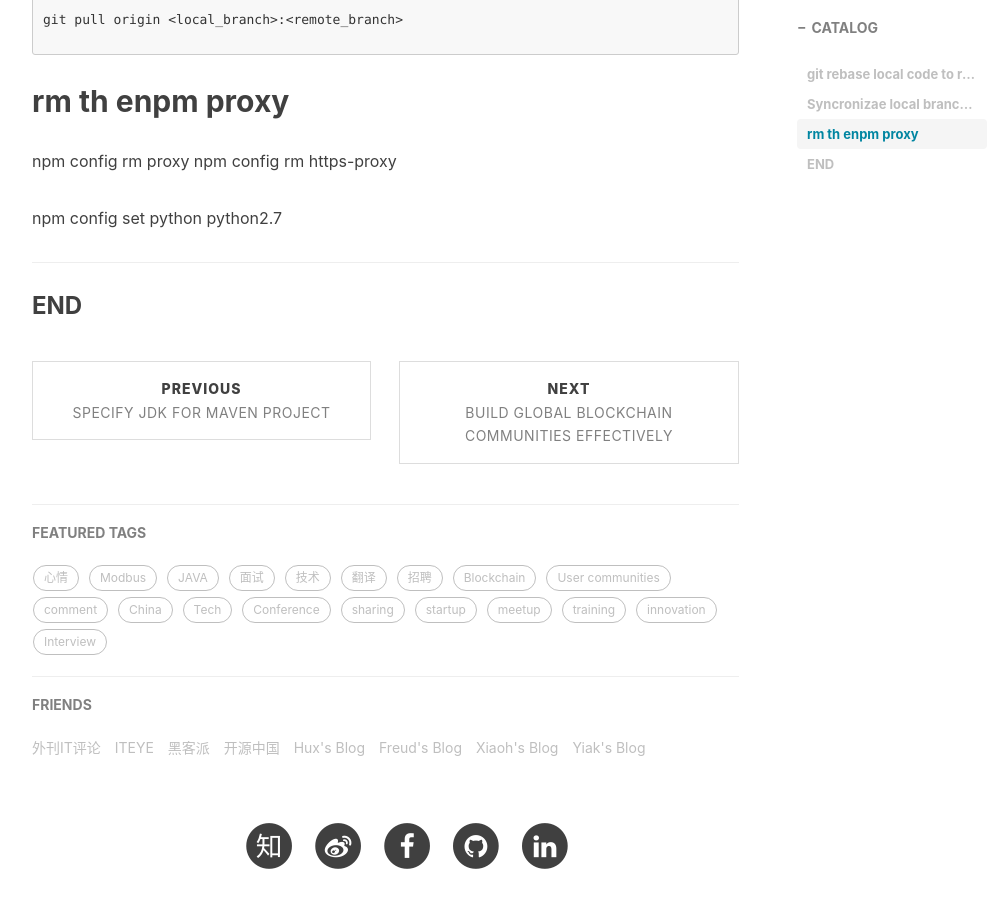
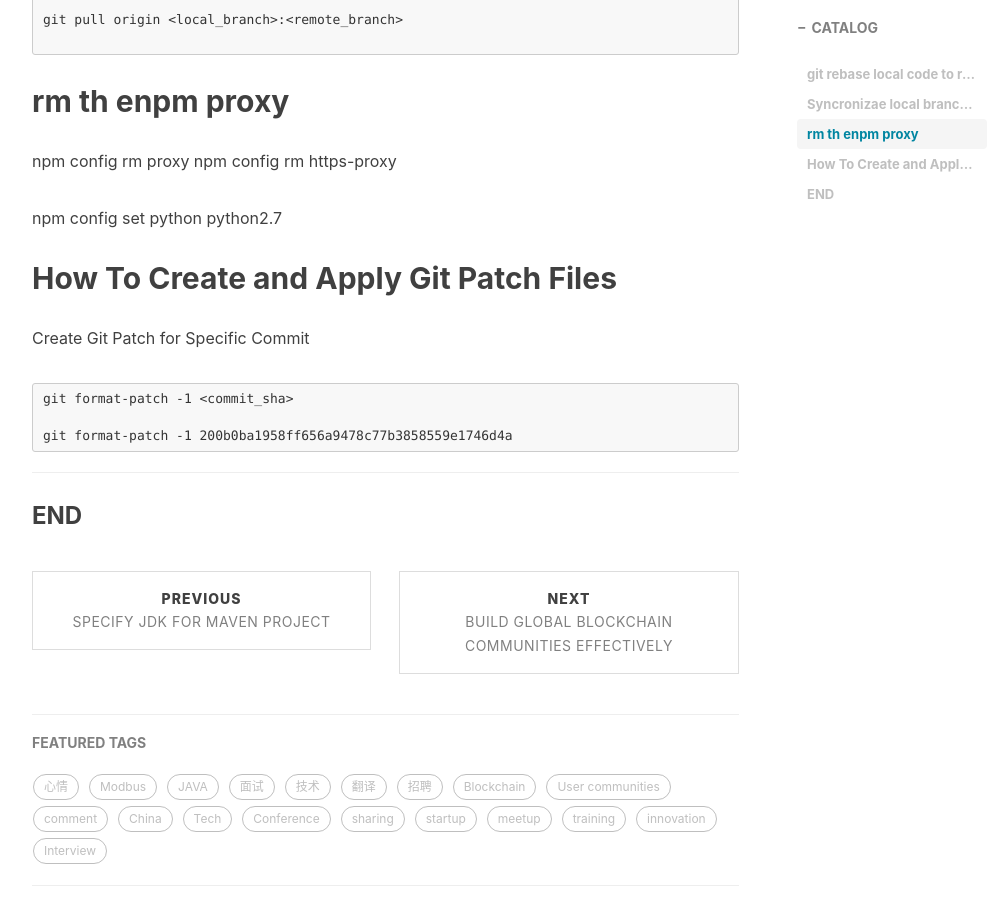
Before and after one commit to freerambo/freerambo.github.io, a Jekyll site: the page built from _posts/2018-04-30-git-branch-conflicts.markdown, in a window 1280 px wide and 900 px high, scrolled down 2099 px. Shown: the whole window, without its empty margins (233-1238 px from the left). Built offline with Jekyll 4.4.1, drawn with Linux system fonts in a browser that asks for light colours; nearby versions of some CDN libraries; comment, search, counter and statistics services are not loaded.

Commit message:
add git patch file

````diff
--- a/_posts/2018-04-30-git-branch-conflicts.markdown
+++ b/_posts/2018-04-30-git-branch-conflicts.markdown
@@ -95,6 +95,17 @@ npm config rm https-proxy
 
 npm config set python python2.7
 
+
+## How To Create and Apply Git Patch Files
+
+
+Create Git Patch for Specific Commit
+```git
+git format-patch -1 <commit_sha>
+
+git format-patch -1 200b0ba1958ff656a9478c77b3858559e1746d4a
+```
+
 ---
 
 ### END
````
